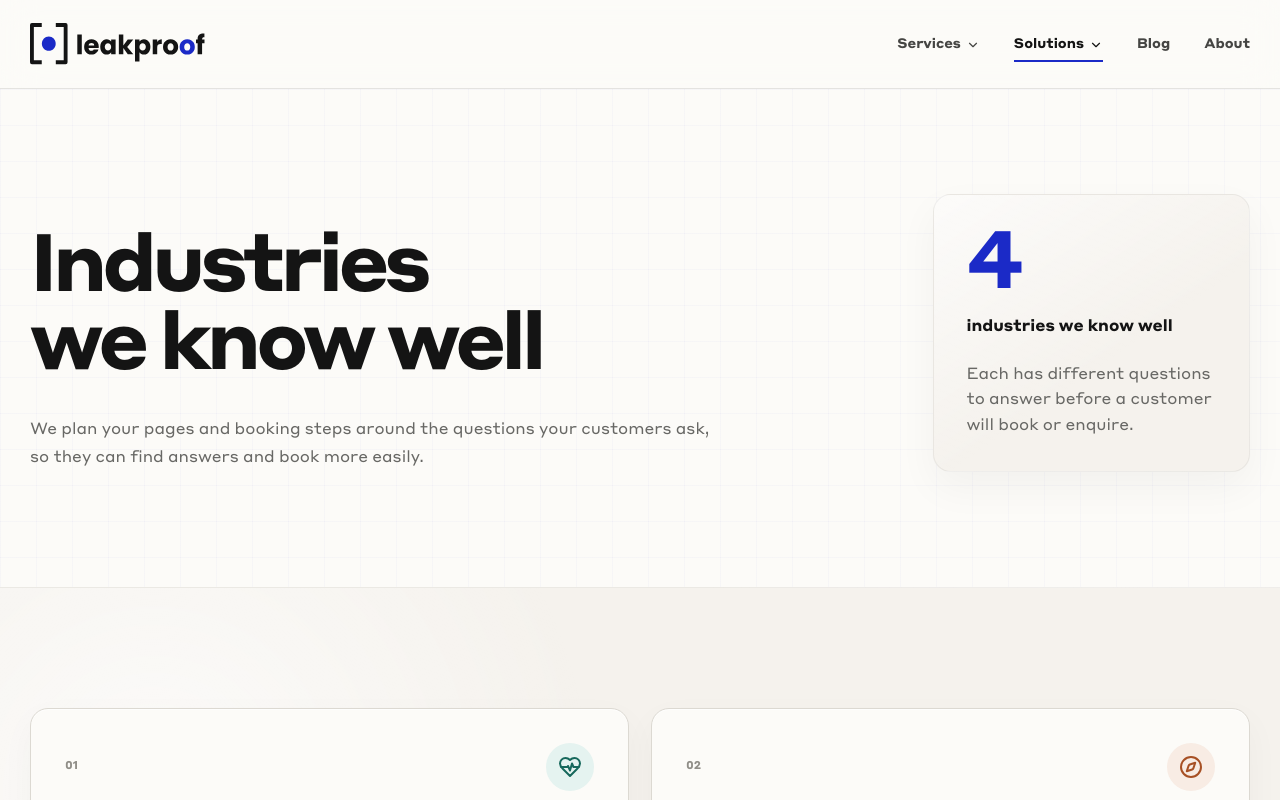
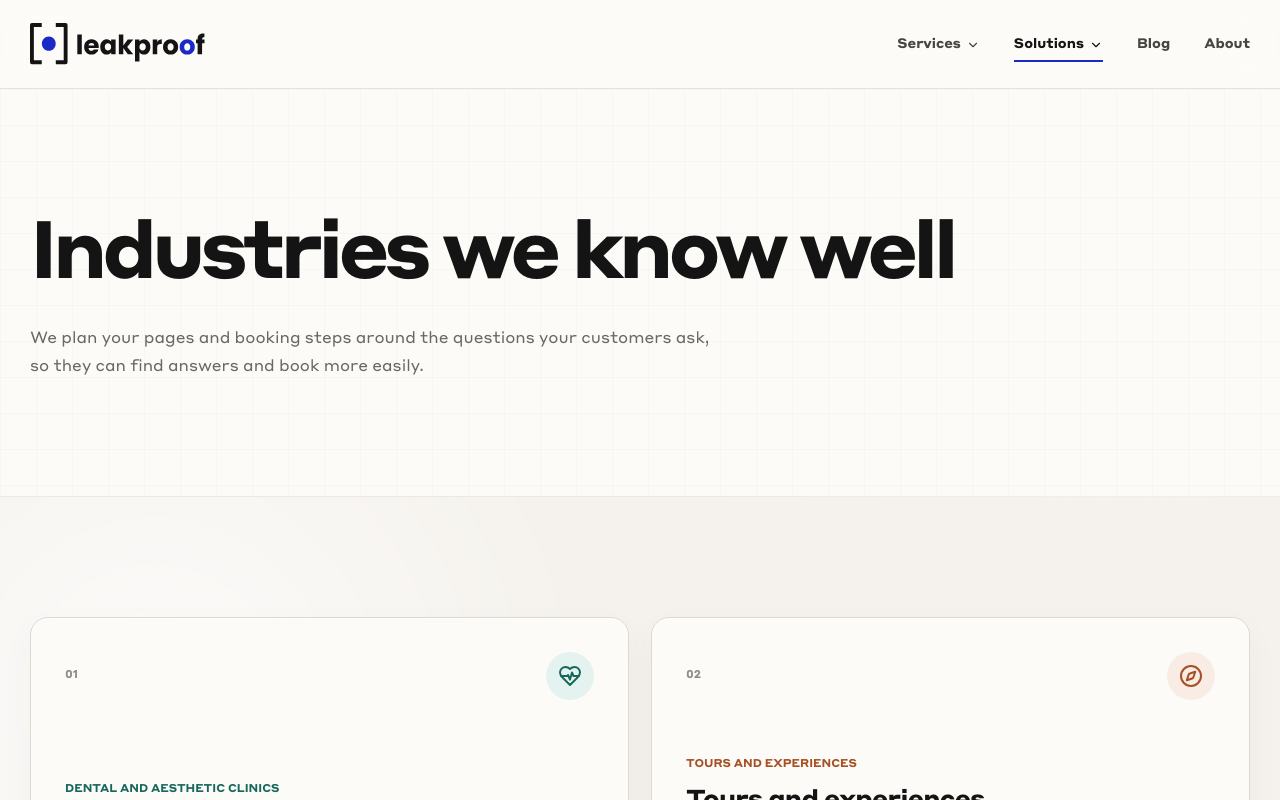
Before and after one commit to AdiKsOnDev/leakproof, a React (Vite) app: page /solutions in a window 1280 px wide. Shown: the top 800 px of the page. Built offline with nearby package versions, Linux system fonts and the light colour scheme.

Commit message:
refactor(site-ui): remove solutions hero visualization

```diff
--- a/src/pages/SolutionsPage.tsx
+++ b/src/pages/SolutionsPage.tsx
@@ -8,13 +8,6 @@ export function SolutionsPage() {
       <PageHero
         title="Industries we know well"
         description="We plan your pages and booking steps around the questions your customers ask, so they can find answers and book more easily."
-        aside={
-          <div className="hero-stat">
-            <strong>4</strong>
-            <span>industries we know well</span>
-            <p>Each has different questions to answer before a customer will book or enquire.</p>
-          </div>
-        }
       />
       <section className="section section--soft solutions-grid-section">
         <div className="container">
```
